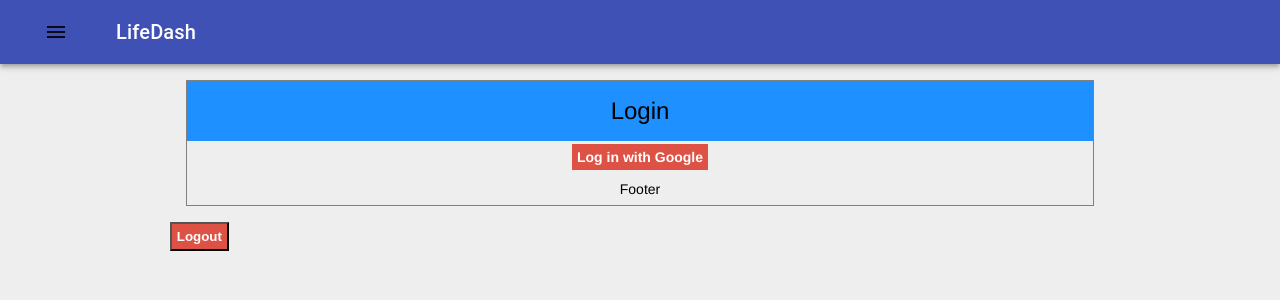
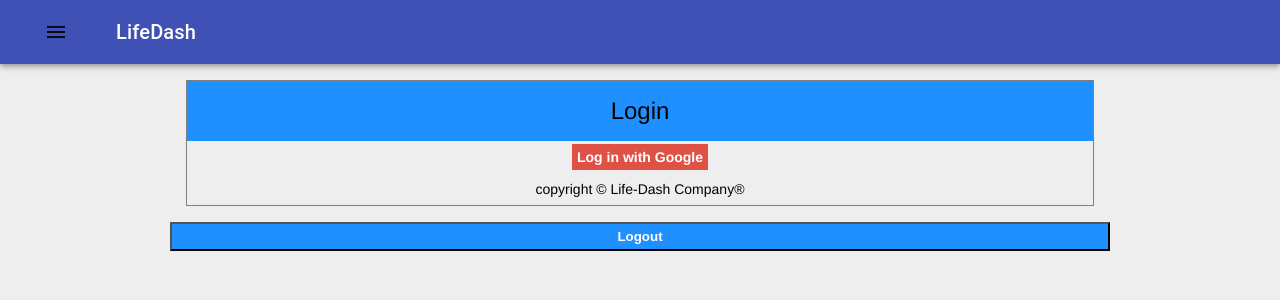
Before and after one commit to kjwallac/LifeDash, a React (Create React App) app in the folder client/: page / in a window 1280 px wide. Shown: the top 300 px of the page. Built offline with nearby package versions, Linux system fonts and the light colour scheme; no server answers.

Commit message:
added button stylings for the logout button for now

```diff
--- a/client/src/pages/Login/Login.js
+++ b/client/src/pages/Login/Login.js
@@ -31,16 +31,16 @@ export const Login = () => {
             Login
           </div>
           <div className="card-body" style={cardBody}>
-            <a href="/api/google" style={button}>
+            <a href="/api/google" style={btn}>
               Log in with Google
             </a>
           </div>
           <div className="card-footer" style={cardFooter}>
-            Footer
+            copyright &copy; Life-Dash Company&#174;
           </div>
         </div>
       </div>
-      <button style={button} onClick={logout}>
+      <button style={logoutBtn} onClick={logout}>
         Logout
       </button>
     </div>
@@ -54,7 +54,8 @@ const {
   cardHeader,
   cardBody,
   cardFooter,
-  button,
+  btn,
+  logoutBtn,
 } = {
   container: {
     marginRight: "auto",
@@ -87,8 +88,18 @@ const {
     textAlign: "center",
     padding: "0.5rem",
   },
-  button: {
+  btn: {
     backgroundColor: "#de5246",
+    color: "white",
+    textDecoration: "none",
+    padding: "0.3rem",
+    fontWeight: "bold",
+  },
+  logoutBtn: {
+    margin: "0 auto",
+    textAlign: "center",
+    width: "100%",
+    backgroundColor: "dodgerblue",
     color: "white",
     textDecoration: "none",
     padding: "0.3rem",
```
Also changed, not shown: 1 other file (tests, documents, lock files or other folders).
